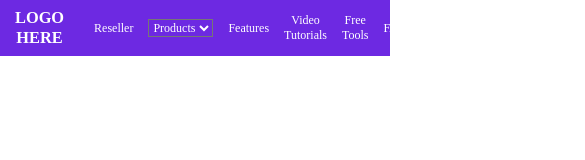
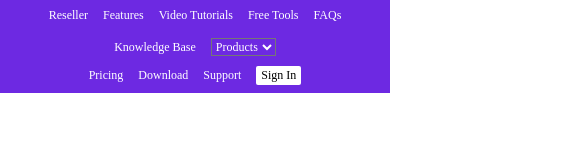
Before and after one commit to PriyaBalaDharshini/HTML_CSS_Test, a website: page index.html in a window 390 px wide. Shown: the top 160 px of the page, 585 px wide, since content can reach past the window. Drawn offline with Linux system fonts and the light colour scheme.

Commit message:
Nav bar responsiveness added

```diff
--- a/index.html
+++ b/index.html
@@ -18,6 +18,11 @@
                 <div class="list-items">
                     <ul class="main-menu">
                         <li>Reseller</li>
+                        <li>Features</li>
+                        <li>Video Tutorials</li>
+                        <li>Free Tools</li>
+                        <li>FAQs</li>
+                        <li>Knowledge Base</li>
                         <li class="dropdown">
                             <select name="" id="">
                                 <option value="">Products</option>
@@ -27,16 +32,11 @@
                                 <option value="">Option 4</option>
                             </select>
                         </li>
-                        <li>Features</li>
-                        <li>Video Tutorials</li>
-                        <li>Free Tools</li>
-                        <li>FAQs</li>
-                        <li>Knowledge Base</li>
                     </ul>
                 </div>
             </div>
             <div class="nav-item">
-                <ul class="main-menu">
+                <ul class="main-menu right">
                     <li>Pricing</li>
                     <li>Download</li>
                     <li>Support</li>
--- a/styles.css
+++ b/styles.css
@@ -16,7 +16,7 @@ header{
     justify-content: space-between;
    padding: 8px 15px;
    font-size: 12px;
-
+   flex-wrap: wrap;
 }
 
 /* Navigation Item Styling */
@@ -27,6 +27,7 @@ header{
     align-items: center;
     justify-content: space-between;
     gap: 30px;
+
 }
 
 /* Logo */
@@ -66,3 +67,77 @@ header{
     color: white;
     font-size: 12px;
 }
+
+/* Responsive Styles */
+
+/* For mobile devices */
+@media(max-width: 480px){
+    .nav-bar {
+        flex-direction: column;
+        align-items: stretch;
+        gap: 10px;
+    }
+
+    .nav-item {
+        width: 100%;
+    }
+
+    .nav-item .logo {
+        display: none;
+    }
+    .list-items {
+        order: 1;
+    }
+
+    .list-items > ul {
+        flex-wrap: wrap;
+        justify-content: center;
+    }
+
+    .nav-item:nth-of-type(2) {
+        order: 2;
+        display: flex;
+        justify-content: center;
+    }
+    .main-menu.right {
+        flex-wrap: wrap;
+        justify-content: center;
+    }
+
+}
+
+/* For tablets  */
+@media (max-width: 768px){
+    .nav-bar {
+        flex-direction: column;
+        align-items: stretch;
+        gap: 10px;
+    }
+
+    .nav-item {
+        width: 100%;
+    }
+
+    .nav-item .logo {
+        margin: 15px;
+    }
+    .list-items {
+        order: 1;
+    }
+
+    .list-items > ul {
+        flex-wrap: wrap;
+        justify-content: center;
+    }
+
+    .nav-item:nth-of-type(2) {
+        order: 2;
+        display: flex;
+        justify-content: center;
+    }
+    .main-menu.right {
+        flex-wrap: wrap;
+        justify-content: center;
+    }
+
+}
```
Also changed, not shown: accelerate_img.jpg (added), bg-how-does-office365-mailbox-work.jpg (added), otherlinks-sprite.png (added), product-icon-sprites.png (added), video-play-icon.png (added).
